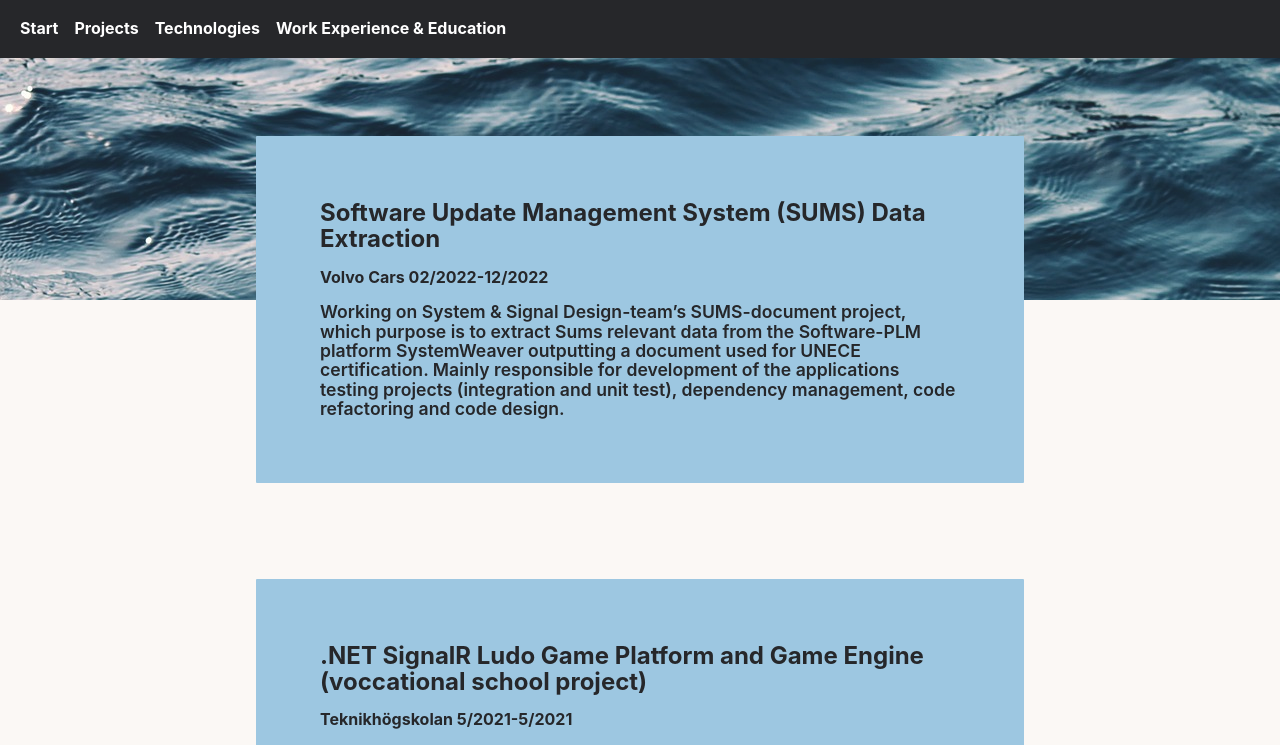
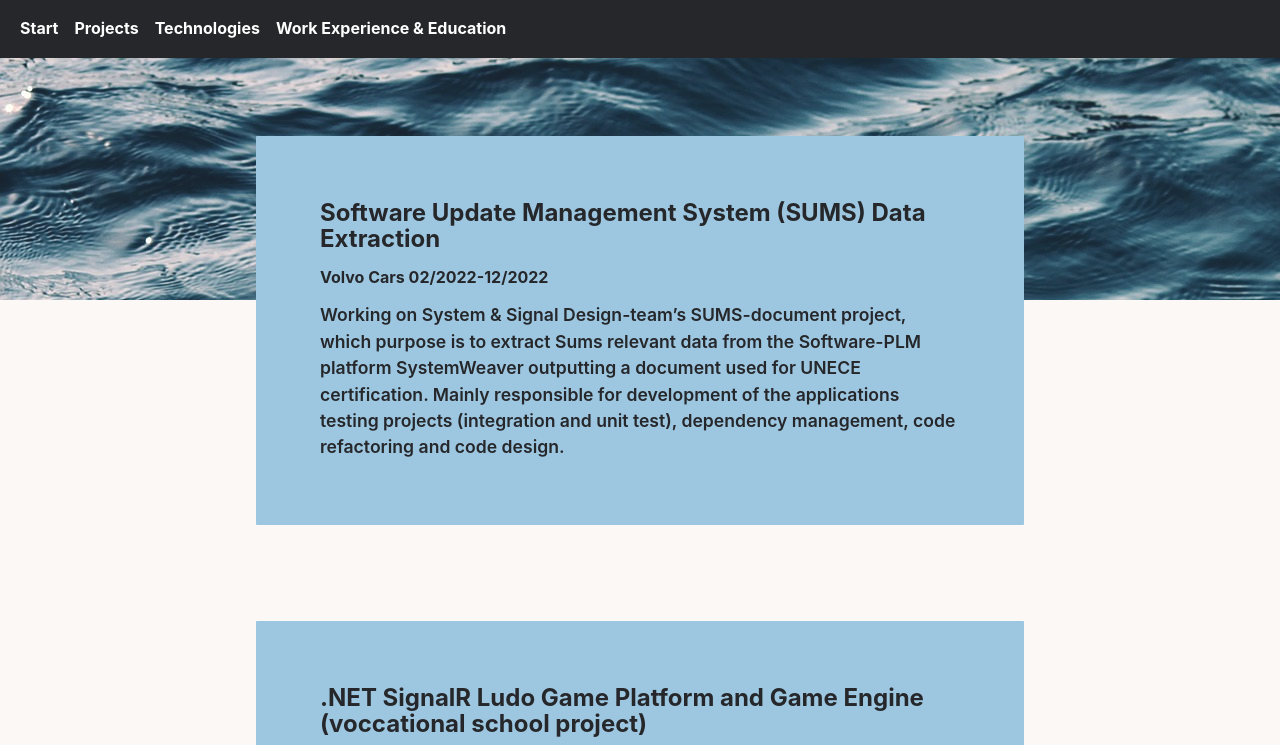
Before and after one commit to RobinAxelsson/personal-jam, a Next.js app: page /projects in a window 1280 px wide. Shown: the top 745 px of the page. Built offline with nearby package versions, Linux system fonts and the light colour scheme.

Commit message:
style fix

```diff
--- a/styles/globals.css
+++ b/styles/globals.css
@@ -1,5 +1,6 @@
 :root {
   --screen-small-px: 520px;
+  --main-max-width: 800px;
   --clr-primary: hsl(203, 53%, 75%);
   --clr-dark-accent: rgb(65, 65, 65);
   --clr-light-accent: #0070f3;
@@ -7,7 +8,7 @@
   --clr-font-contrast: #fff;
   --clr-bg: rgb(251, 248, 245);
   --default-margin: 1rem;
-  --fs-xl: 5rem;
+  --fs-xl: 4rem;
   --fs-800: 2.5rem;
   --fs-600: 2rem;
   --fs-500: 1.2rem;
@@ -49,6 +50,8 @@ h3 {
 
 p {
   font-size: var(--fs-400);
+  max-width: 70ch;
+  line-height: 1.5em;
 }
 
 .accent-word {
@@ -146,9 +149,10 @@ main {
 }
 
 .card-collection {
-  max-width: 800px;
+  max-width: var(--main-max-width);
   display: flex;
   flex-direction: column;
+  align-items: center;
   gap: 4rem;
 }
 
@@ -167,10 +171,8 @@ main {
   display: grid;
   grid-template-columns: auto auto auto;
   align-items: center;
-}
-
-.card-grid-item {
-  margin: 0.5rem;
+  margin: var(--default-margin);
+  grid-gap: 1rem;
 }
 
 .collapsable-resume-container {
```
